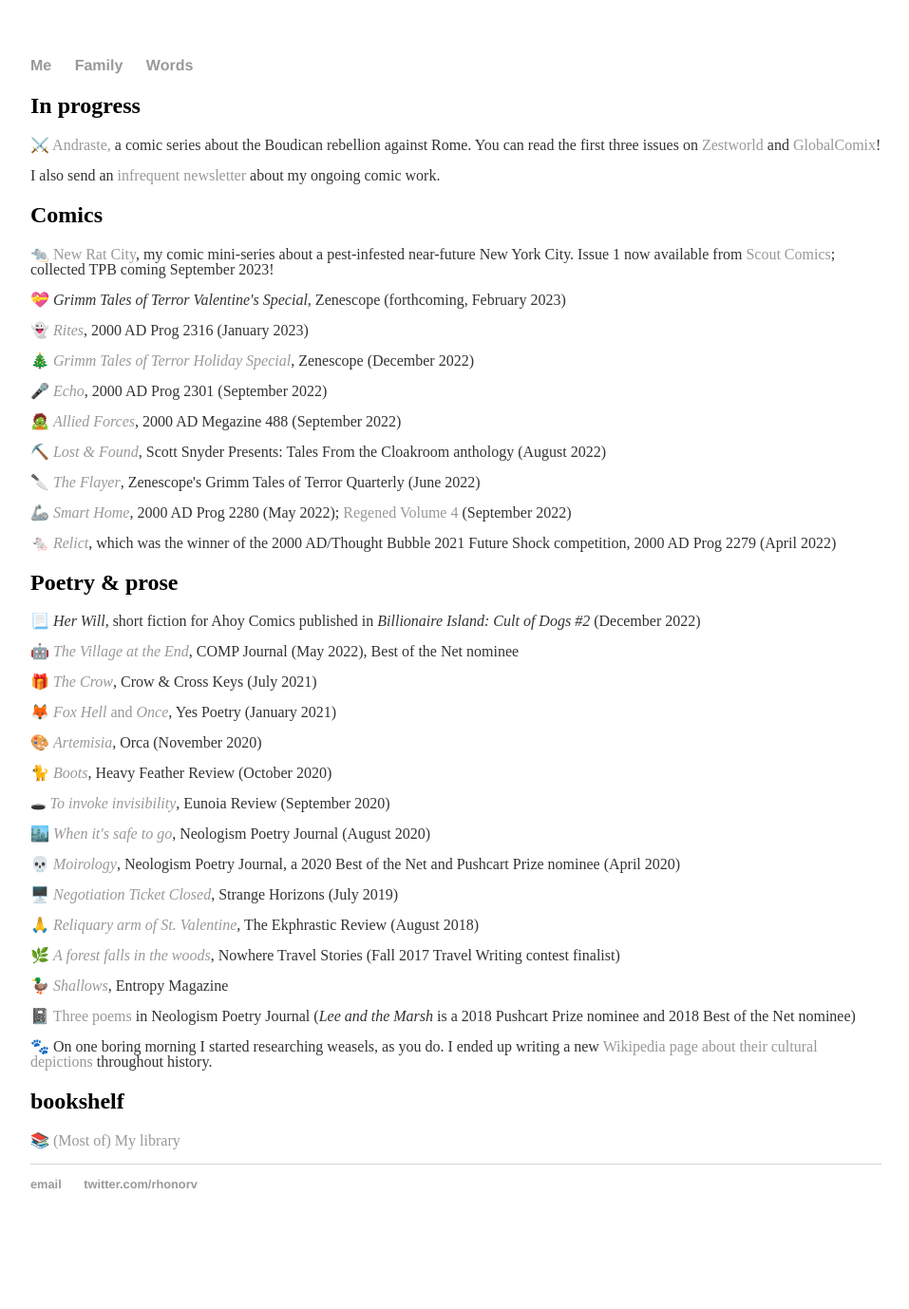
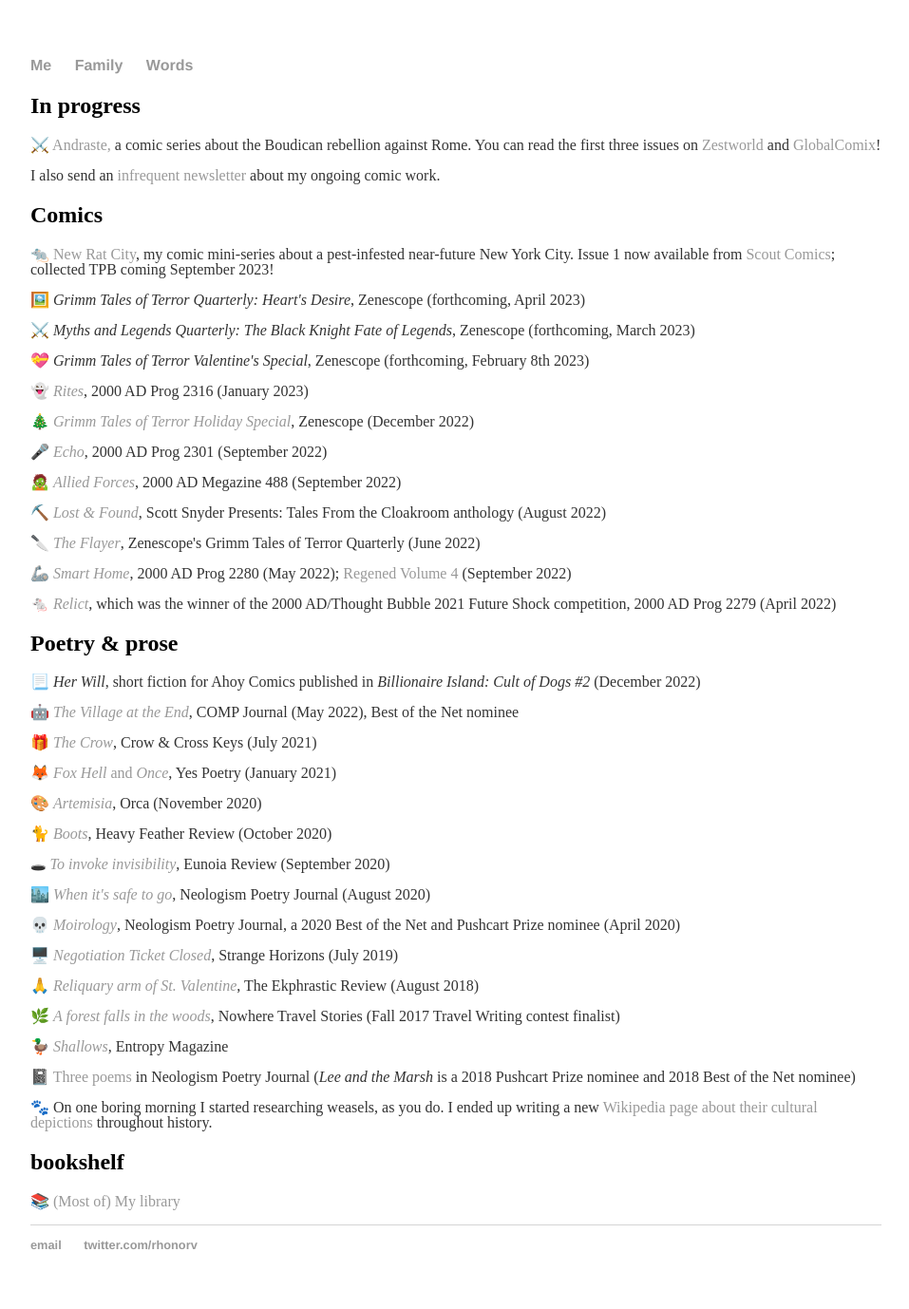
Before and after one commit to rhonorv/rhonorv.github.io, a Jekyll site: the page words/index.html, which Jekyll copies as it is, in a window 1280 px wide. Shown: the whole page at 95% size, without its empty margins (160-1117 px from the left). Built offline with Jekyll 4.4.1, drawn with Linux system fonts in a browser that asks for light colours; before the commit the page ends 1314 px from its top, so only the background shows below that.

Commit message:
Update index.html

```diff
--- a/words/index.html
+++ b/words/index.html
@@ -33,7 +33,11 @@
 	<h2>Comics</h2>
 		<p><span aria-hidden="true">🐀 </span><a href="https://www.newratcitycomic.com">New Rat City</a>, my comic mini-series about a pest-infested near-future New York City. Issue 1 now available from <a href="https://www.scoutcomics.com/collections/new-rat-city">Scout Comics</a>; collected TPB coming September 2023!</p>
 
-		<p><span aria-hidden="true">💝 </span><em>Grimm Tales of Terror Valentine's Special</em>, Zenescope (forthcoming, February 2023)</p>
+		<p><span aria-hidden="true">🖼️ </span><em>Grimm Tales of Terror Quarterly: Heart's Desire</em>, Zenescope (forthcoming, April 2023)</p>
+
+		<p><span aria-hidden="true">⚔️ </span><em>Myths and Legends Quarterly: The Black Knight Fate of Legends</em>, Zenescope (forthcoming, March 2023)</p>
+
+		<p><span aria-hidden="true">💝 </span><em>Grimm Tales of Terror Valentine's Special</em>, Zenescope (forthcoming, February 8th 2023)</p>
 
 		<p><span aria-hidden="true">👻 </span><em><a href="https://shop.2000ad.com/catalogue/PRG2316D">Rites</a></em>, 2000 AD Prog 2316 (January 2023)</p>
 
```
